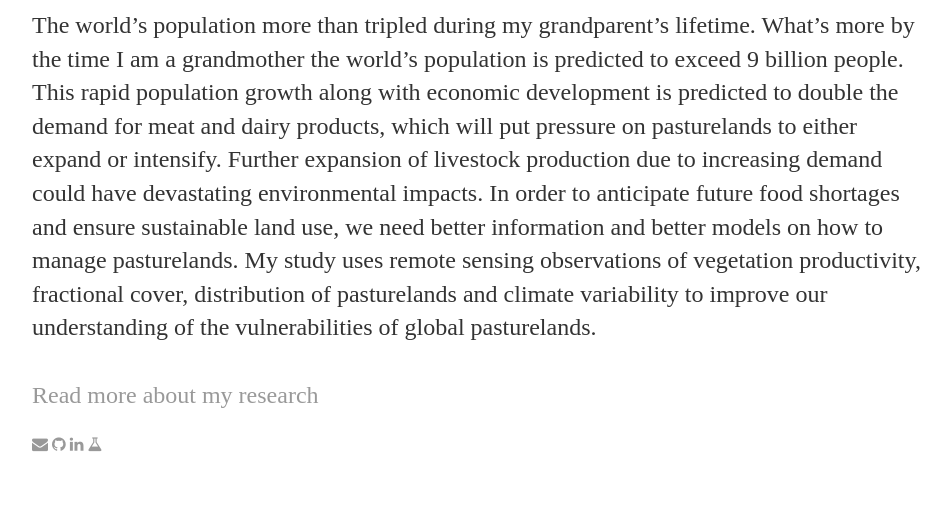
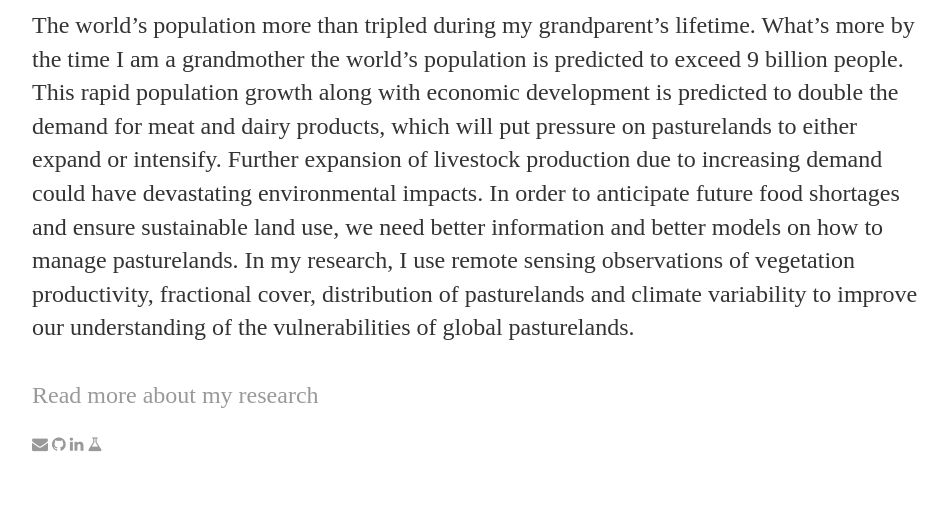
Before and after one commit to rkstan/rkstan.github.io, a Jekyll site: the page built from index.html, in a window 1280 px wide. Shown: the part 703-1217 px from the top of the page, without its empty margins (160-1111 px from the left). Built offline with Jekyll 4.4.1, drawn with Linux system fonts in a browser that asks for light colours.

Commit message:
Update index.html

```diff
--- a/index.html
+++ b/index.html
@@ -11,7 +11,7 @@
 				<img style="float: center;" src="images/IMG_20170303_114944.jpg" width="300" height="400">
 				<img style="float: center;" src="../images/IMG_5810.jpg" width="500" height="400">
 				<br>
-				The world’s population more than tripled during my grandparent’s lifetime. What’s more by the time I am a grandmother the world’s population is predicted to exceed 9 billion people. This rapid population growth along with economic development is predicted to double the demand for meat and dairy products, which will put pressure on pasturelands to either expand or intensify. Further expansion of livestock production due to increasing demand could have devastating environmental impacts. In order to anticipate future food shortages and ensure sustainable land use, we need better information and better models on how to manage pasturelands. My study uses remote sensing observations of vegetation productivity, fractional cover, distribution of pasturelands and climate variability to improve our understanding of the vulnerabilities of global pasturelands. <br>
+				The world’s population more than tripled during my grandparent’s lifetime. What’s more by the time I am a grandmother the world’s population is predicted to exceed 9 billion people. This rapid population growth along with economic development is predicted to double the demand for meat and dairy products, which will put pressure on pasturelands to either expand or intensify. Further expansion of livestock production due to increasing demand could have devastating environmental impacts. In order to anticipate future food shortages and ensure sustainable land use, we need better information and better models on how to manage pasturelands. In my research, I use remote sensing observations of vegetation productivity, fractional cover, distribution of pasturelands and climate variability to improve our understanding of the vulnerabilities of global pasturelands. <br>
 				<br>
 				<a href="/research">Read more about my research</a></p>
 
```
